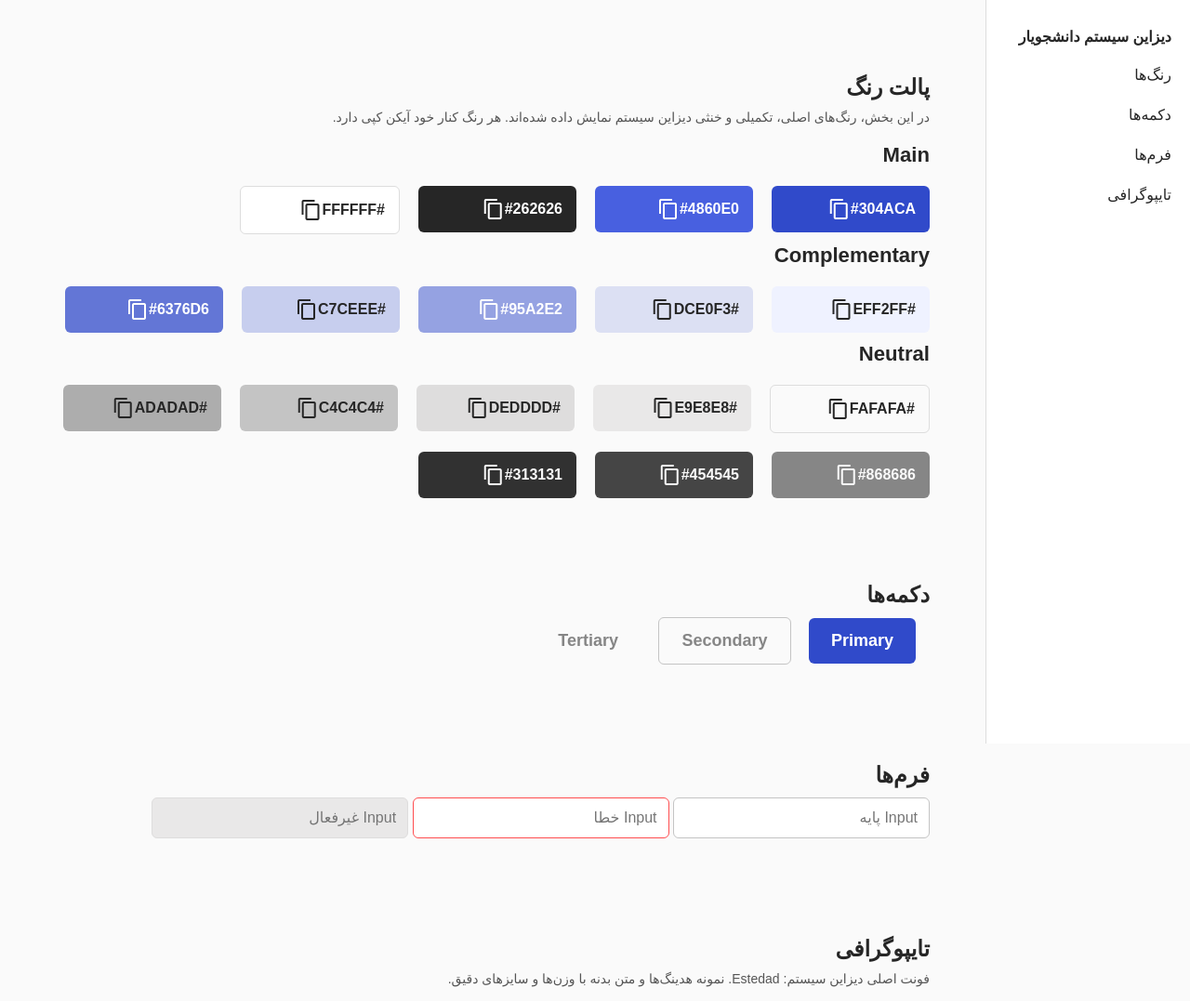
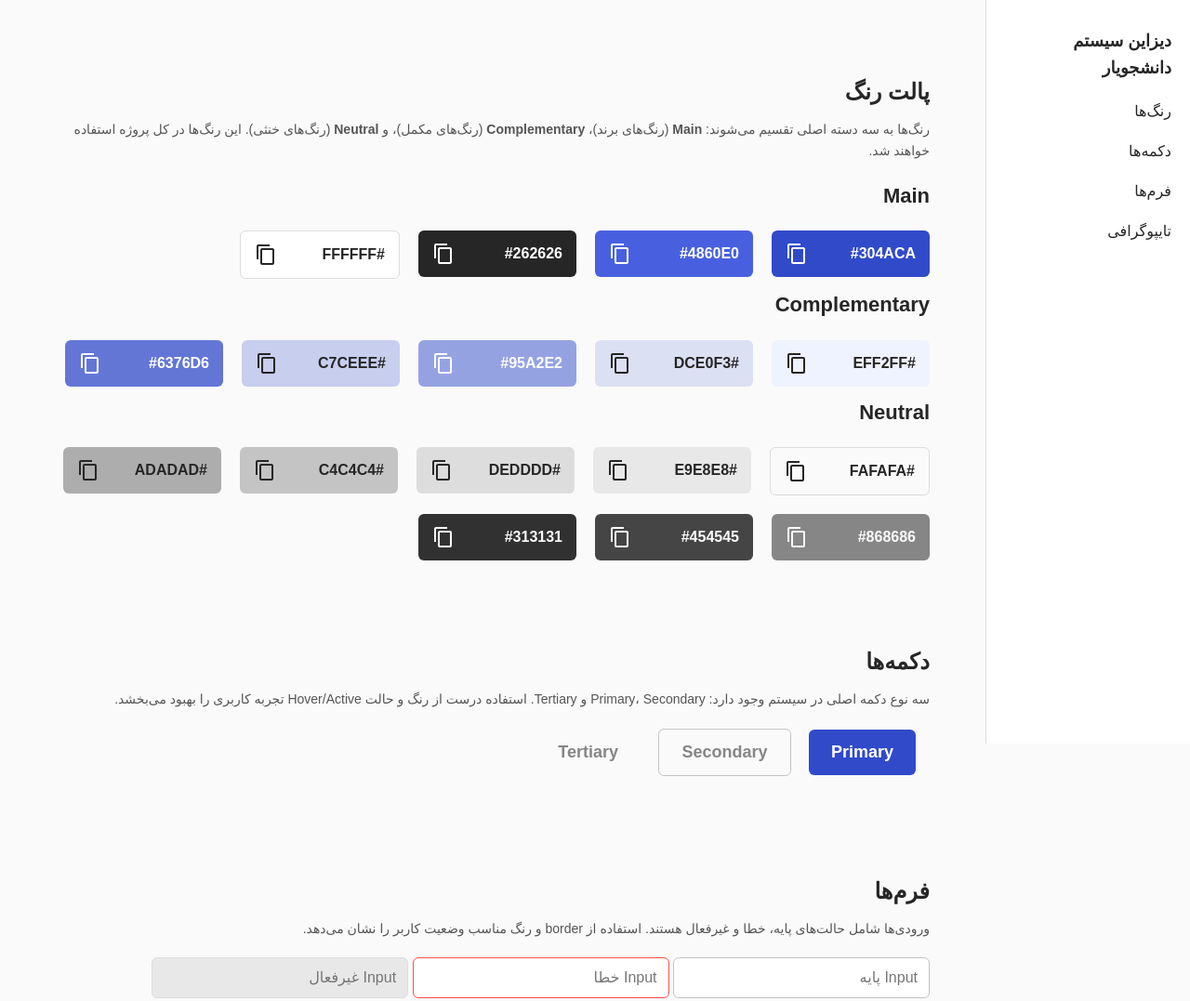
Before and after one commit to iamirthri/design-system, a plain HTML site: page index.html in a window 1280 px wide. Shown: the top 1077 px of the page at 93% size. Drawn offline with Linux system fonts and the light colour scheme; a web font is replaced by a local one.

Commit message:
Update index.html

```diff
--- a/index.html
+++ b/index.html
@@ -3,95 +3,112 @@
 <head>
 <meta charset="UTF-8">
 <meta name="viewport" content="width=device-width, initial-scale=1.0">
-<title>دیزاین سیستم دانشجویار</title>
+<title>دیزاین سیستم دانشجویار | UI Documentation</title>
+
+<!-- فونت و آیکن -->
 <link href="https://fonts.googleapis.com/css2?family=Estedad&display=swap" rel="stylesheet">
 <link href="https://fonts.googleapis.com/icon?family=Material+Icons" rel="stylesheet">
+
 <style>
+/* ===========================
+   Global Styles
+=========================== */
 body {
   font-family: 'Estedad', sans-serif;
-    margin: 0;
-    padding: 0;
+  margin: 0; padding: 0;
   background: #FAFAFA;
   color: #262626;
   display: flex;
 }
+
 a { text-decoration: none; color: inherit; cursor: pointer; }
+
 section { padding: 40px 20px; }
-  h1,h2,h3,h4,h5,h6,p,small { margin: 10px 0; }
+h1,h2,h3,h4,h5,h6,p,small { margin: 10px 0; line-height: 1.6; }
 
-  /* Sidebar */
+/* ===========================
+   Sidebar
+=========================== */
 .sidebar {
   width: 220px;
-    position: fixed;
-    top: 0;
-    right: 0;
+  position: fixed; top: 0; right: 0;
   height: 100vh;
-    background: #FFFFFF;
+  background: #fff;
   border-left: 1px solid #DDD;
   padding: 30px 20px;
   box-sizing: border-box;
   overflow-y: auto;
 }
-  .sidebar h2 {
-    font-size: 16px;  /* کوچک شد */
-    margin-top: 0;
-    white-space: nowrap;
-    overflow: hidden;
-    text-overflow: ellipsis;
-  }
+.sidebar h2 { font-size: 18px; margin-top: 0; }
 .sidebar a { display: block; padding: 12px 0; font-weight: 500; transition: 0.2s; }
 .sidebar a:hover { color: #304ACA; }
 
-  /* Main content */
+/* ===========================
+   Main content
+=========================== */
 .main { margin-right: 240px; padding: 30px 20px; flex: 1; }
 
-  /* Typography */
-  h1 { font-size: 23.61px; font-weight:700; }
-  h2 { font-size: 22.13px; font-weight:700; }
-  h3 { font-size: 20.74px; font-weight:700; }
-  h4 { font-size: 19.44px; font-weight:700; }
-  h5 { font-size: 18.22px; font-weight:700; }
-  h6 { font-size: 17.07px; font-weight:700; }
+/* ===========================
+   Typography
+=========================== */
+h1 { font-size: 24px; font-weight:700; }
+h2 { font-size: 22px; font-weight:700; }
+h3 { font-size: 20px; font-weight:700; }
+h4 { font-size: 19px; font-weight:700; }
+h5 { font-size: 18px; font-weight:700; }
+h6 { font-size: 17px; font-weight:700; }
 p { font-size:16px; font-weight:400; }
 small { font-size:15px; font-weight:400; }
-  .extra-small { font-size:14.05px; font-weight:400; }
+.extra-small { font-size:14px; font-weight:400; }
 
-  .section-description { margin-bottom: 20px; font-size: 14px; color: #555; }
+.section-description {
+  margin-bottom: 20px;
+  font-size: 14px;
+  color: #555;
+}
 
-  /* Color palette */
-  .color-palette { display: flex; flex-wrap: wrap; gap: 20px; margin-top: 20px; }
+/* ===========================
+   Color palette
+=========================== */
+.color-palette {
+  display: flex; flex-wrap: wrap;
+  gap: 20px;
+  margin-top: 20px;
+}
+
 .color-box {
-    width: 140px;
-    height: 50px;
-    display: flex;
+  width: 140px; height: 50px;
+  display: flex; align-items: center; justify-content: space-between;
+  padding: 0 15px; font-weight: bold;
+  border-radius: 6px; color: #fff;
+  position: relative; font-size: 16px;
+  cursor: pointer;
+  transition: transform 0.2s;
+}
+.color-box:hover { transform: scale(1.05); }
+
+/* Copy icon & feedback */
+.copy-icon {
+  display: inline-flex;
   align-items: center;
-    justify-content: flex-start; /* تغییر برای فاصله آیکون */
-    padding: 0 15px;
-    font-weight: bold;
-    border-radius: 6px;
-    color: #fff;
-    position: relative;
-    font-size: 16px;
-  }
-  .copy-icon {
-    cursor: pointer;
-    font-size: 16px;
-    display: flex;
-    align-items: center;
-    justify-content: center;
   position: relative;
 }
-  .fade-text {
-    font-size:12px;
-    font-family:'Estedad', sans-serif;
-    color:#fff;
-    margin-left: 10px; /* فاصله ۱۰ پیکسل از آیکون */
-    opacity:0;
-    transition:opacity 0.3s;
-    display: inline-block;
+.copy-icon .fade-text {
+  font-size: 12px;
+  font-family: 'Estedad', sans-serif;
+  color: #fff;
+  position: absolute;
+  right: -60px; /* فاصله از آیکن */
+  top: 50%;
+  transform: translateY(-50%);
+  opacity: 0;
+  transition: opacity 0.3s;
+  white-space: nowrap;
 }
 
-  /* Buttons */
+/* ===========================
+   Buttons
+=========================== */
 .btn {
   padding: 14px 24px;
   border-radius: 6px;
@@ -113,32 +130,33 @@
 .btn-tertiary:hover { color: #454545; }
 .btn-tertiary:active { color: #313131; }
 
-  /* Inputs */
-  .input-field { padding: 12px; border-radius: 6px; border: 1px solid #C4C4C4; margin-bottom: 15px; width: 250px; transition: 0.2s; font-size:16px; }
+/* ===========================
+   Input fields
+=========================== */
+.input-field {
+  padding: 12px;
+  border-radius: 6px;
+  border: 1px solid #C4C4C4;
+  margin-bottom: 15px;
+  width: 250px;
+  transition: 0.2s; font-size:16px;
+}
 .input-field:focus { border-color: #304ACA; outline: none; }
 .input-field.error { border-color: #FF4D4F; }
 .input-field:disabled { background: #E9E8E8; border-color: #DEDDDD; color: #868686; }
 
-  /* Typography samples */
-  .heading-sample { font-weight: 700; font-family: 'Estedad', sans-serif; margin: 10px 0; }
-  .body-sample { font-weight: 400; font-size: 16px; font-family: 'Estedad', sans-serif; margin-bottom: 15px; }
-  .small-sample { font-weight: 400; font-size: 15px; font-family: 'Estedad', sans-serif; margin-bottom: 15px; }
-  .extra-small-sample { font-weight: 400; font-size: 14.05px; font-family: 'Estedad', sans-serif; margin-bottom: 15px; }
-
-  /* Main colors */
+/* ===========================
+   Color classes
+=========================== */
 .main-304ACA { background: #304ACA; }
 .main-4860E0 { background: #4860E0; }
 .main-262626 { background: #262626; }
 .main-FFFFFF { background: #FFFFFF; color: #262626; border:1px solid #DDD; }
-
-  /* Complementary colors */
 .complementary-EFF2FF { background: #EFF2FF; color: #262626; }
 .complementary-DCE0F3 { background: #DCE0F3; color: #262626; }
 .complementary-95A2E2 { background: #95A2E2; }
 .complementary-C7CEEE { background: #C7CEEE; color: #262626; }
 .complementary-6376D6 { background: #6376D6; }
-
-  /* Neutral colors */
 .neutral-FAFAFA { background: #FAFAFA; color: #262626; border:1px solid #DDD; }
 .neutral-E9E8E8 { background: #E9E8E8; color: #262626; }
 .neutral-DEDDDD { background: #DEDDDD; color: #262626; }
@@ -147,6 +165,7 @@
 .neutral-868686 { background: #868686; color: #FAFAFA; }
 .neutral-454545 { background: #454545; color: #FAFAFA; }
 .neutral-313131 { background: #313131; color: #FAFAFA; }
+
 </style>
 </head>
 <body>
@@ -166,41 +185,135 @@
 <!-- Colors Section -->
 <section id="colors">
   <h1>پالت رنگ</h1>
-  <p class="section-description">در این بخش، رنگ‌های اصلی، تکمیلی و خنثی دیزاین سیستم نمایش داده شده‌اند. هر رنگ کنار خود آیکن کپی دارد.</p>
+  <p class="section-description">
+    رنگ‌ها به سه دسته اصلی تقسیم می‌شوند: <strong>Main</strong> (رنگ‌های برند)،
+    <strong>Complementary</strong> (رنگ‌های مکمل)، و <strong>Neutral</strong> (رنگ‌های خنثی).
+    این رنگ‌ها در کل پروژه استفاده خواهند شد.
+  </p>
 
   <h2>Main</h2>
   <div class="color-palette">
-    <div class="color-box main-304ACA">#304ACA <span class="copy-icon"><span class="material-icons" onclick="copyColor(this, '#304ACA')">content_copy</span></span></div>
-    <div class="color-box main-4860E0">#4860E0 <span class="copy-icon"><span class="material-icons" onclick="copyColor(this, '#4860E0')">content_copy</span></span></div>
-    <div class="color-box main-262626">#262626 <span class="copy-icon"><span class="material-icons" onclick="copyColor(this, '#262626')">content_copy</span></span></div>
-    <div class="color-box main-FFFFFF">#FFFFFF <span class="copy-icon"><span class="material-icons" onclick="copyColor(this, '#FFFFFF')">content_copy</span></span></div>
+    <div class="color-box main-304ACA">
+      #304ACA
+      <span class="copy-icon" onclick="copyColor(this, '#304ACA')">
+        <span class="material-icons">content_copy</span>
+        <span class="fade-text">کپی شد!</span>
+      </span>
+    </div>
+    <div class="color-box main-4860E0">
+      #4860E0
+      <span class="copy-icon" onclick="copyColor(this, '#4860E0')">
+        <span class="material-icons">content_copy</span>
+        <span class="fade-text">کپی شد!</span>
+      </span>
+    </div>
+    <div class="color-box main-262626">
+      #262626
+      <span class="copy-icon" onclick="copyColor(this, '#262626')">
+        <span class="material-icons">content_copy</span>
+        <span class="fade-text">کپی شد!</span>
+      </span>
+    </div>
+    <div class="color-box main-FFFFFF">
+      #FFFFFF
+      <span class="copy-icon" onclick="copyColor(this, '#FFFFFF')">
+        <span class="material-icons">content_copy</span>
+        <span class="fade-text">کپی شد!</span>
+      </span>
+    </div>
   </div>
 
   <h2>Complementary</h2>
   <div class="color-palette">
-    <div class="color-box complementary-EFF2FF">#EFF2FF <span class="copy-icon"><span class="material-icons" onclick="copyColor(this, '#EFF2FF')">content_copy</span></span></div>
-    <div class="color-box complementary-DCE0F3">#DCE0F3 <span class="copy-icon"><span class="material-icons" onclick="copyColor(this, '#DCE0F3')">content_copy</span></span></div>
-    <div class="color-box complementary-95A2E2">#95A2E2 <span class="copy-icon"><span class="material-icons" onclick="copyColor(this, '#95A2E2')">content_copy</span></span></div>
-    <div class="color-box complementary-C7CEEE">#C7CEEE <span class="copy-icon"><span class="material-icons" onclick="copyColor(this, '#C7CEEE')">content_copy</span></span></div>
-    <div class="color-box complementary-6376D6">#6376D6 <span class="copy-icon"><span class="material-icons" onclick="copyColor(this, '#6376D6')">content_copy</span></span></div>
+    <div class="color-box complementary-EFF2FF">#EFF2FF
+      <span class="copy-icon" onclick="copyColor(this, '#EFF2FF')">
+        <span class="material-icons">content_copy</span>
+        <span class="fade-text">کپی شد!</span>
+      </span>
+    </div>
+    <div class="color-box complementary-DCE0F3">#DCE0F3
+      <span class="copy-icon" onclick="copyColor(this, '#DCE0F3')">
+        <span class="material-icons">content_copy</span>
+        <span class="fade-text">کپی شد!</span>
+      </span>
+    </div>
+    <div class="color-box complementary-95A2E2">#95A2E2
+      <span class="copy-icon" onclick="copyColor(this, '#95A2E2')">
+        <span class="material-icons">content_copy</span>
+        <span class="fade-text">کپی شد!</span>
+      </span>
+    </div>
+    <div class="color-box complementary-C7CEEE">#C7CEEE
+      <span class="copy-icon" onclick="copyColor(this, '#C7CEEE')">
+        <span class="material-icons">content_copy</span>
+        <span class="fade-text">کپی شد!</span>
+      </span>
+    </div>
+    <div class="color-box complementary-6376D6">#6376D6
+      <span class="copy-icon" onclick="copyColor(this, '#6376D6')">
+        <span class="material-icons">content_copy</span>
+        <span class="fade-text">کپی شد!</span>
+      </span>
+    </div>
   </div>
 
   <h2>Neutral</h2>
   <div class="color-palette">
-    <div class="color-box neutral-FAFAFA">#FAFAFA <span class="copy-icon"><span class="material-icons" onclick="copyColor(this, '#FAFAFA')">content_copy</span></span></div>
-    <div class="color-box neutral-E9E8E8">#E9E8E8 <span class="copy-icon"><span class="material-icons" onclick="copyColor(this, '#E9E8E8')">content_copy</span></span></div>
-    <div class="color-box neutral-DEDDDD">#DEDDDD <span class="copy-icon"><span class="material-icons" onclick="copyColor(this, '#DEDDDD')">content_copy</span></span></div>
-    <div class="color-box neutral-C4C4C4">#C4C4C4 <span class="copy-icon"><span class="material-icons" onclick="copyColor(this, '#C4C4C4')">content_copy</span></span></div>
-    <div class="color-box neutral-ADADAD">#ADADAD <span class="copy-icon"><span class="material-icons" onclick="copyColor(this, '#ADADAD')">content_copy</span></span></div>
-    <div class="color-box neutral-868686">#868686 <span class="copy-icon"><span class="material-icons" onclick="copyColor(this, '#868686')">content_copy</span></span></div>
-    <div class="color-box neutral-454545">#454545 <span class="copy-icon"><span class="material-icons" onclick="copyColor(this, '#454545')">content_copy</span></span></div>
-    <div class="color-box neutral-313131">#313131 <span class="copy-icon"><span class="material-icons" onclick="copyColor(this, '#313131')">content_copy</span></span></div>
+    <div class="color-box neutral-FAFAFA">#FAFAFA
+      <span class="copy-icon" onclick="copyColor(this, '#FAFAFA')">
+        <span class="material-icons">content_copy</span>
+        <span class="fade-text">کپی شد!</span>
+      </span>
+    </div>
+    <div class="color-box neutral-E9E8E8">#E9E8E8
+      <span class="copy-icon" onclick="copyColor(this, '#E9E8E8')">
+        <span class="material-icons">content_copy</span>
+        <span class="fade-text">کپی شد!</span>
+      </span>
+    </div>
+    <div class="color-box neutral-DEDDDD">#DEDDDD
+      <span class="copy-icon" onclick="copyColor(this, '#DEDDDD')">
+        <span class="material-icons">content_copy</span>
+        <span class="fade-text">کپی شد!</span>
+      </span>
+    </div>
+    <div class="color-box neutral-C4C4C4">#C4C4C4
+      <span class="copy-icon" onclick="copyColor(this, '#C4C4C4')">
+        <span class="material-icons">content_copy</span>
+        <span class="fade-text">کپی شد!</span>
+      </span>
+    </div>
+    <div class="color-box neutral-ADADAD">#ADADAD
+      <span class="copy-icon" onclick="copyColor(this, '#ADADAD')">
+        <span class="material-icons">content_copy</span>
+        <span class="fade-text">کپی شد!</span>
+      </span>
+    </div>
+    <div class="color-box neutral-868686">#868686
+      <span class="copy-icon" onclick="copyColor(this, '#868686')">
+        <span class="material-icons">content_copy</span>
+        <span class="fade-text">کپی شد!</span>
+      </span>
+    </div>
+    <div class="color-box neutral-454545">#454545
+      <span class="copy-icon" onclick="copyColor(this, '#454545')">
+        <span class="material-icons">content_copy</span>
+        <span class="fade-text">کپی شد!</span>
+      </span>
+    </div>
+    <div class="color-box neutral-313131">#313131
+      <span class="copy-icon" onclick="copyColor(this, '#313131')">
+        <span class="material-icons">content_copy</span>
+        <span class="fade-text">کپی شد!</span>
+      </span>
+    </div>
   </div>
 </section>
 
 <!-- Buttons Section -->
 <section id="buttons">
   <h1>دکمه‌ها</h1>
+  <p class="section-description">سه نوع دکمه اصلی در سیستم وجود دارد: Primary، Secondary و Tertiary. استفاده درست از رنگ و حالت Hover/Active تجربه کاربری را بهبود می‌بخشد.</p>
   <button class="btn btn-primary">Primary</button>
   <button class="btn btn-secondary">Secondary</button>
   <button class="btn btn-tertiary">Tertiary</button>
@@ -209,6 +322,7 @@
 <!-- Inputs Section -->
 <section id="inputs">
   <h1>فرم‌ها</h1>
+  <p class="section-description">ورودی‌ها شامل حالت‌های پایه، خطا و غیرفعال هستند. استفاده از border و رنگ مناسب وضعیت کاربر را نشان می‌دهد.</p>
   <input type="text" class="input-field" placeholder="Input پایه">
   <input type="text" class="input-field error" placeholder="Input خطا">
   <input type="text" class="input-field" placeholder="Input غیرفعال" disabled>
@@ -217,26 +331,25 @@
 <!-- Typography Section -->
 <section id="typography">
   <h1>تایپوگرافی</h1>
-  <p class="section-description">فونت اصلی دیزاین سیستم: Estedad. نمونه هدینگ‌ها و متن بدنه با وزن‌ها و سایزهای دقیق.</p>
+  <p class="section-description">فونت اصلی دیزاین سیستم: Estedad. نمونه هدینگ‌ها و متن بدنه با وزن‌ها و سایزهای دقیق نمایش داده شده است.</p>
 
-  <div class="typography-samples">
   <h1 class="heading-sample">H1 - Bold</h1>
-    <p>متن نمونه H1 با سایز 23.61px</p>
+  <p>متن نمونه H1 با سایز 24px</p>
 
   <h2 class="heading-sample">H2 - Bold</h2>
-    <p>متن نمونه H2 با سایز 22.13px</p>
+  <p>متن نمونه H2 با سایز 22px</p>
 
   <h3 class="heading-sample">H3 - Bold</h3>
-    <p>متن نمونه H3 با سایز 20.74px</p>
+  <p>متن نمونه H3 با سایز 20px</p>
 
   <h4 class="heading-sample">H4 - Bold</h4>
-    <p>متن نمونه H4 با سایز 19.44px</p>
+  <p>متن نمونه H4 با سایز 19px</p>
 
   <h5 class="heading-sample">H5 - Bold</h5>
-    <p>متن نمونه H5 با سایز 18.22px</p>
+  <p>متن نمونه H5 با سایز 18px</p>
 
   <h6 class="heading-sample">H6 - Bold</h6>
-    <p>متن نمونه H6 با سایز 17.07px</p>
+  <p>متن نمونه H6 با سایز 17px</p>
 
   <p class="body-sample">P - Regular</p>
   <p>متن نمونه P با سایز 16px</p>
@@ -245,29 +358,23 @@
   <p>متن نمونه Small با سایز 15px</p>
 
   <span class="extra-small-sample">Extra small</span>
-    <p>متن نمونه با سایز 14.05px</p>
-  </div>
+  <p>متن نمونه با سایز 14px</p>
 </section>
 
 </div>
 
 <script>
 function copyColor(element, color) {
+  const icon = element.querySelector('.material-icons');
+  const fadeText = element.querySelector('.fade-text');
+
   navigator.clipboard.writeText(color).then(() => {
-    const iconHTML = element.innerHTML;
-    const fadeText = document.createElement('span');
-    fadeText.className = 'fade-text';
-    fadeText.innerText = 'کپی شد!';
-    element.innerHTML = '';
-    element.appendChild(fadeText);
+    icon.style.display = 'none';
+    fadeText.style.opacity = '1';
 
-    // Fade in
-    setTimeout(() => fadeText.style.opacity = '1', 10);
-
-    // Fade out after 2s
     setTimeout(() => {
       fadeText.style.opacity = '0';
-      setTimeout(() => element.innerHTML = iconHTML, 300);
+      setTimeout(() => icon.style.display = 'flex', 300);
     }, 2000);
   });
 }
```
Lines whose indentation alone changed are shown as unchanged.
